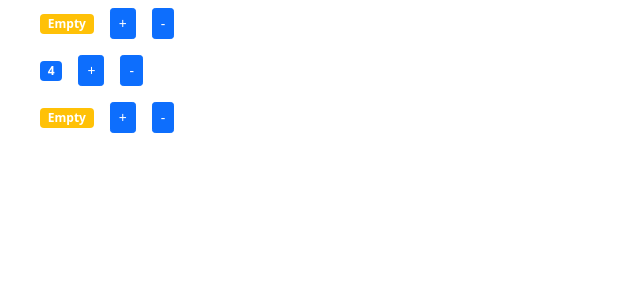
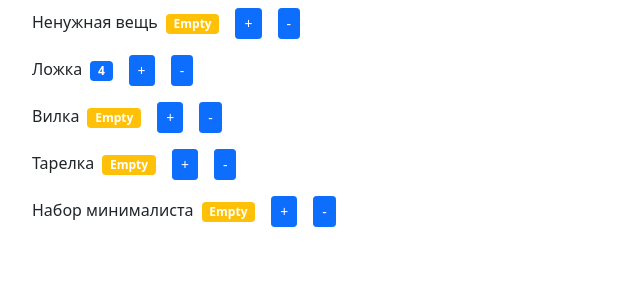
Before and after one commit to LisPavel/jsjunefrontdev, a React (Create React App) app in the folder module2/lessons-app/: page / in a window 1280 px wide. Shown: the top 300 px of the page, without its empty margins (0-640 px from the left). Built offline with nearby package versions, Linux system fonts and the light colour scheme.

Commit message:
added name for counter

```diff
--- a/module2/lessons-app/src/components/counter.jsx
+++ b/module2/lessons-app/src/components/counter.jsx
@@ -25,6 +25,7 @@ const Counter = (props) => {
 
   return (
     <div>
+      <span>{props.name}</span>
       <span className={getBadgeClasses()}>{formatValue()}</span>
       <button className="btn btn-primary btn-sm m-2" onClick={handleIncrement}>
         +
--- a/module2/lessons-app/src/components/countersList.jsx
+++ b/module2/lessons-app/src/components/countersList.jsx
@@ -3,14 +3,16 @@ import Counter from "./counter";
 
 const CountersList = () => {
   const counters = [
-    { id: 0, value: 0 },
-    { id: 1, value: 4 },
-    { id: 2, value: 0 },
+    { id: 0, value: 0, name: "Ненужная вещь" },
+    { id: 1, value: 4, name: "Ложка" },
+    { id: 2, value: 0, name: "Вилка" },
+    { id: 3, value: 0, name: "Тарелка" },
+    { id: 4, value: 0, name: "Набор минималиста" },
   ];
   return (
     <ul>
       {counters.map((count) => (
-        <Counter key={count.id} value={count.value} />
+        <Counter key={count.id} value={count.value} name={count.name} />
       ))}
     </ul>
   );
```
